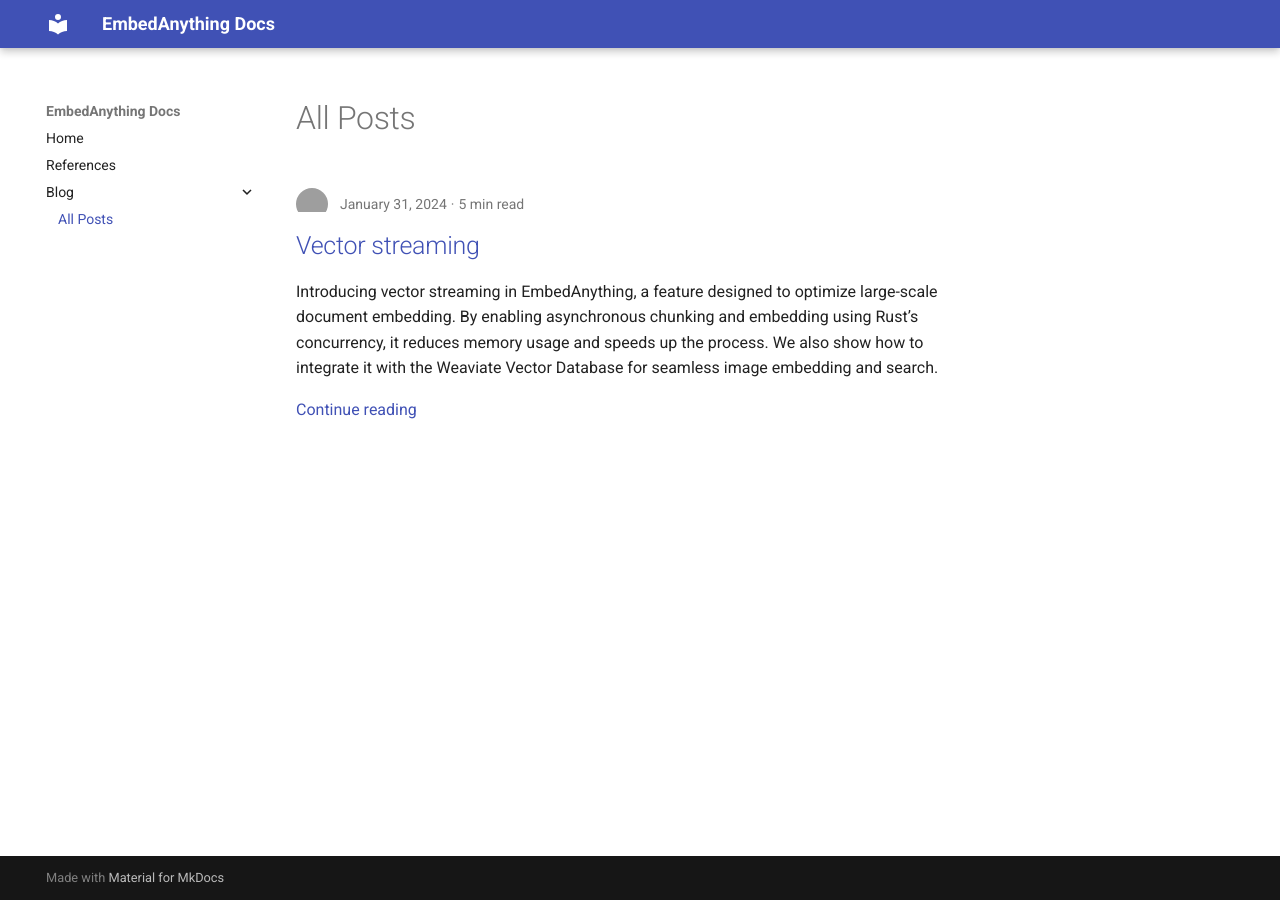
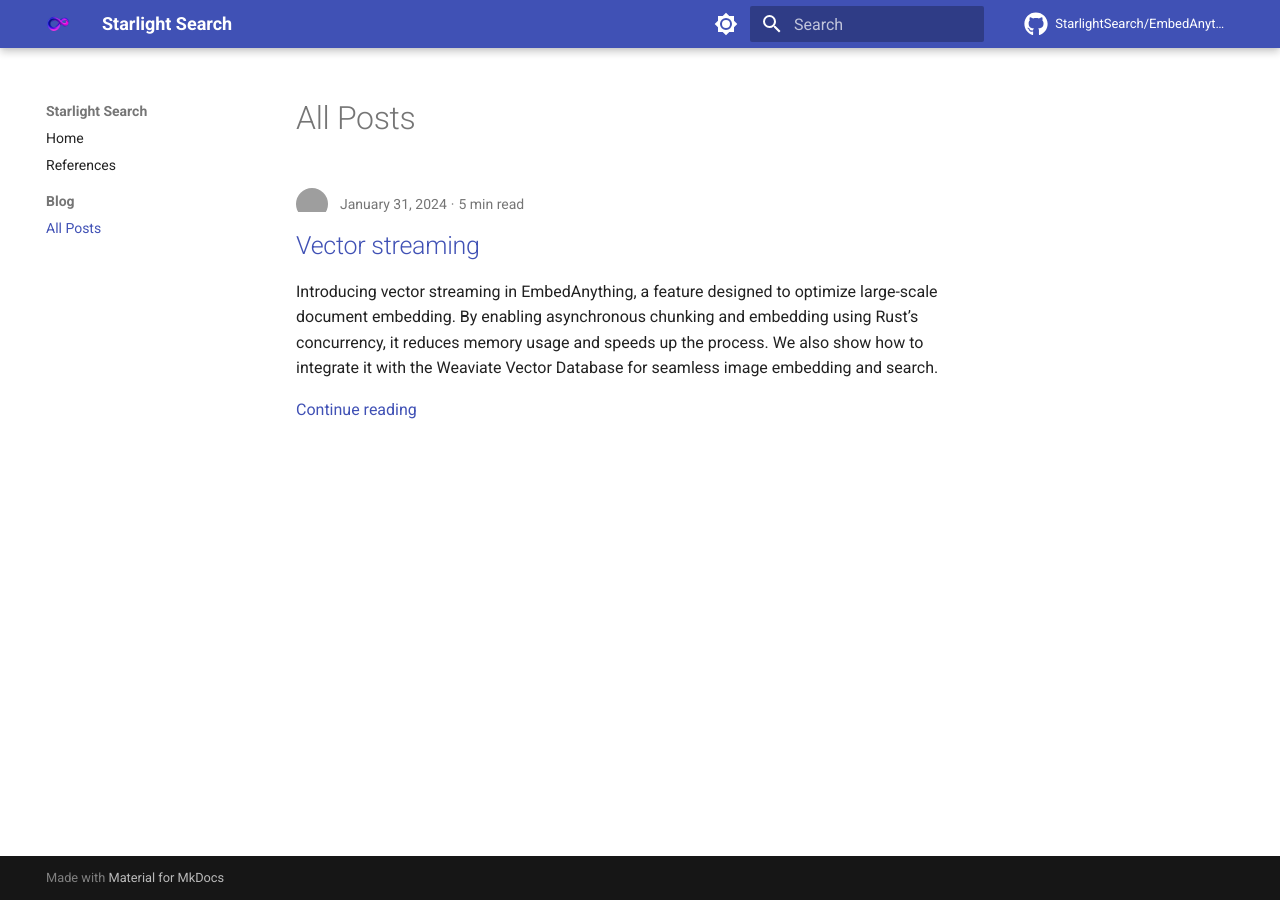
Before and after one commit to StarlightSearch/EmbedAnything, an MkDocs documentation site: the page built from docs/blog/index.md, in a window 1280 px wide. Built offline with MkDocs 1.6.1 and Material for MkDocs 9.7.7, drawn with Linux system fonts in a browser that asks for light colours; comment, search, counter and statistics services are not loaded; grey boxes are pictures that could not be loaded.

Commit message:
assets
Former-commit-id: 6b3d63f3d58742c3c0ff98992724a61551f472cd [formerly 212978ddfaf46baa0a61c805254ad6d0086a1854] [formerly a53a6816103268f34360e15a4e08cb84b6896a0b [formerly 0a2c3386fc6912d66a00d7f80abfb0e40c21129e]]
Former-commit-id: a53a6816103268f34360e15a4e08cb84b6896a0b
Former-commit-id: 976170ea681750687bfae0faca72c8fbd49a631b

```diff
--- a/mkdocs.yml
+++ b/mkdocs.yml
@@ -1,10 +1,47 @@
-site_name: EmbedAnything Docs
+site_name: Starlight Search
+site_url: https://starlight-search.com
+repo_url: https://github.com/StarlightSearch/EmbedAnything
+repo_name: StarlightSearch/EmbedAnything
+
 theme:
   name: "material"
+  logo: "assets/128x128.png"
+  icon:
+    repo: fontawesome/brands/github
+
+  features:
+    - search.suggest
+    - search.highlight
+    - navigation.instant
+    - navigation.tracking
+    - navigation.expand
+    - navigation.sections
+    - content.code.annotate
+    - toc.follow
+    - header.autohide
+    - announce.dismiss
+
+  palette:
+    # Palette toggle for light mode
+    - scheme: default
+      primary: indigo
+      toggle:
+        icon: material/brightness-7
+        name: Switch to dark mode
+
+
+    # Palette toggle for dark mode
+    - scheme: slate
+      primary: black
+      toggle:
+        icon: material/brightness-4
+        name: Switch to light mode
+
 plugins:
-- mkdocstrings
-- blog:
-    archive: false
+  - mkdocstrings
+  - search
+  - blog:
+      archive: false
 
 nav:
 - index.md
```
Also changed, not shown: docs/assets/128x128.png (added), docs/assets/128x128@2x.png (added), docs/assets/32x32.png (added), docs/assets/Square107x107Logo.png (added), docs/assets/Square142x142Logo.png (added), docs/assets/Square150x150Logo.png (added), docs/assets/Square284x284Logo.png (added), docs/assets/Square30x30Logo.png (added), docs/assets/Square310x310Logo.png (added), docs/assets/Square44x44Logo.png (added), docs/assets/Square71x71Logo.png (added), docs/assets/Square89x89Logo.png (added), docs/assets/StoreLogo.png (added), docs/assets/icon.ico (added), 1 more files, 1 other file.
